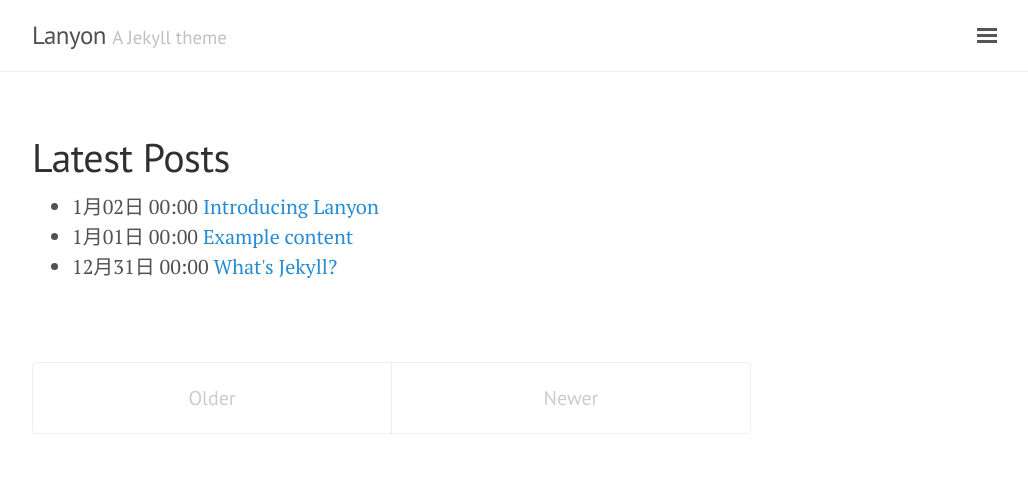
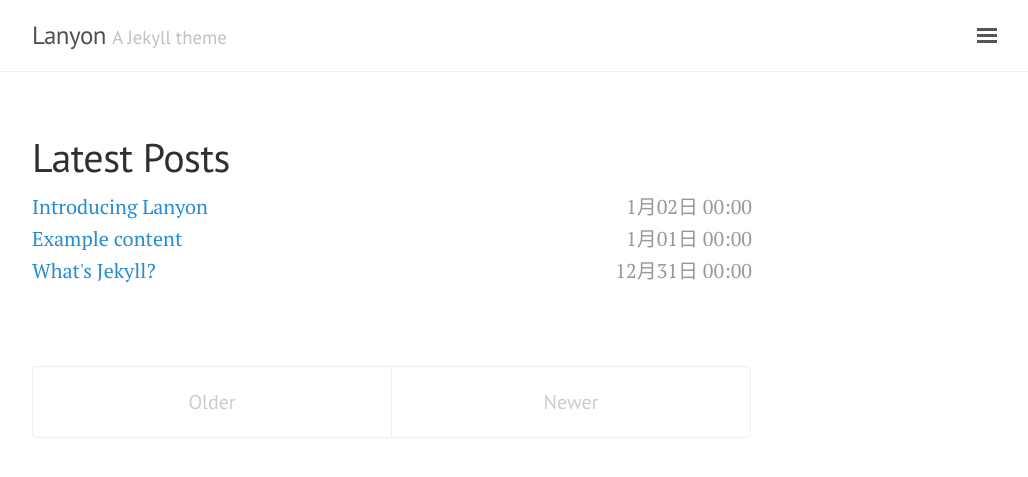
Before and after one commit to ShlXue/ShlXue.github.io, a Jekyll site: the page built from index.html, in a window 1280 px wide. Shown: the top 477 px of the page, without its empty margins (248-1276 px from the left). Built offline with Jekyll 4.4.1, drawn with Linux system fonts in a browser that asks for light colours; the list of posts is cut into pages by our own code.

Commit message:
add pages list style

```diff
--- a/public/css/poole.css
+++ b/public/css/poole.css
@@ -320,6 +320,21 @@
   letter-spacing: 0;
 }
 
+/* Pages list */
+.list {
+  padding-left: 0;
+  list-style: none;
+}
+.list li {
+  display: block;
+  margin-bottom: .1rem;
+}
+
+.list span {
+  float: right;
+  color: #999;
+  padding-left: .5rem;
+}
 
 /*
  * Posts and pages
```
